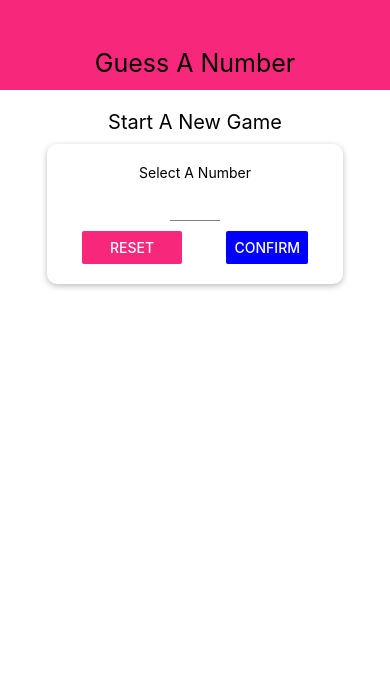
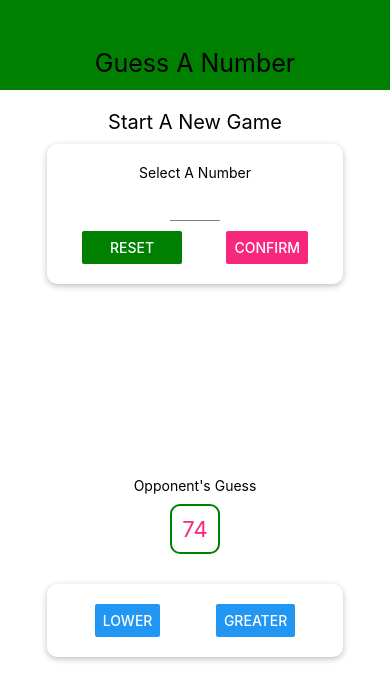
Before and after one commit to Code4Blessings/rn-Guess-A-Number, a React Native app: screen / in a window 390 px wide. Shown: the top 700 px of the page. Built offline with nearby package versions, Linux system fonts and the light colour scheme.

Commit message:
Added GameScreen component to App.js

```diff
--- a/App.js
+++ b/App.js
@@ -1,14 +1,22 @@
-import React from 'react';
+import React, { useState } from 'react';
 import { StyleSheet, View } from 'react-native';
 
 import Header from './components/Header';
 import StartGameScreen from './screens/StartGameScreen';
+import GameScreen from './screens/GameScreen';
 
 export default function App() {
+  const [userNumber, setUserNumber] = useState();
+
+  const startGameHandler = (selectedNumber) => {
+
+  };
+
   return (
     <View style={styles.screen}>
       <Header title='Guess A Number' />
       <StartGameScreen />
+      <GameScreen />
     </View>
   );
 }
--- a/constants/colors.js
+++ b/constants/colors.js
@@ -1,4 +1,4 @@
 export default {
-    primary: '#f7287b',
-    secondary: 'blue'
+    primary: 'green',
+    secondary: '#f7287b'
 }
--- a/screens/GameScreen.js
+++ b/screens/GameScreen.js
@@ -1,5 +1,8 @@
 import React, { useState } from 'react';
-import { View, StyleSheet, Text } from 'react-native';
+import { View, StyleSheet, Text, Button } from 'react-native';
+
+import NumberContainer from '../components/NumberContainer';
+import Card from '../components/Card';
 
 const generateRandomBetween = (min, max, exclude) => {
     min = Math.ceil(min);
@@ -13,16 +16,32 @@
 }
 
 const GameScreen = props => {
-    const [] = useState();
+    const [currentGuess, setCurrentGuess] = useState(generateRandomBetween(1, 100, props.userChoice));
     return(
-        <View style={styles}>
-
+        <View style={styles.screen}>
+            <Text>Opponent's Guess</Text>
+            <NumberContainer>{currentGuess}</NumberContainer>
+            <Card style={styles.buttonContainer}>
+                <Button title='LOWER' onPress={() => {}}/>
+                <Button title='GREATER' onPress={() => {}}/>
+            </Card>
         </View>
     )
 };
 
 const styles = StyleSheet.create({
-
+    screen: {
+        flex: 1,
+        padding: 10,
+        alignItems: 'center'
+    },
+    buttonContainer: {
+        flexDirection: 'row',
+        justifyContent: 'space-around',
+        marginTop: 20,
+        width: 300,
+        maxWidth: '80%'
+    }
 });
 
 export default GameScreen;
```
